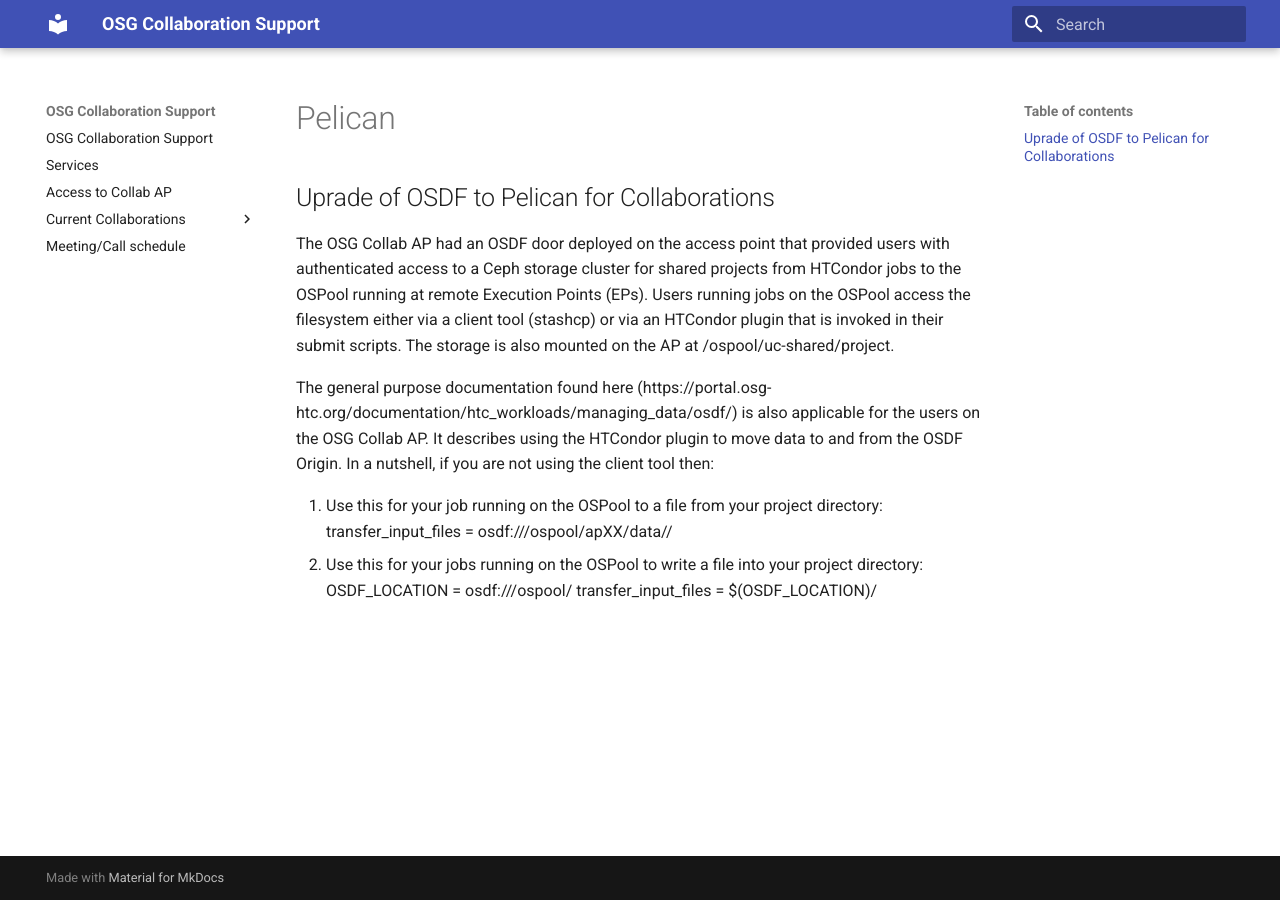
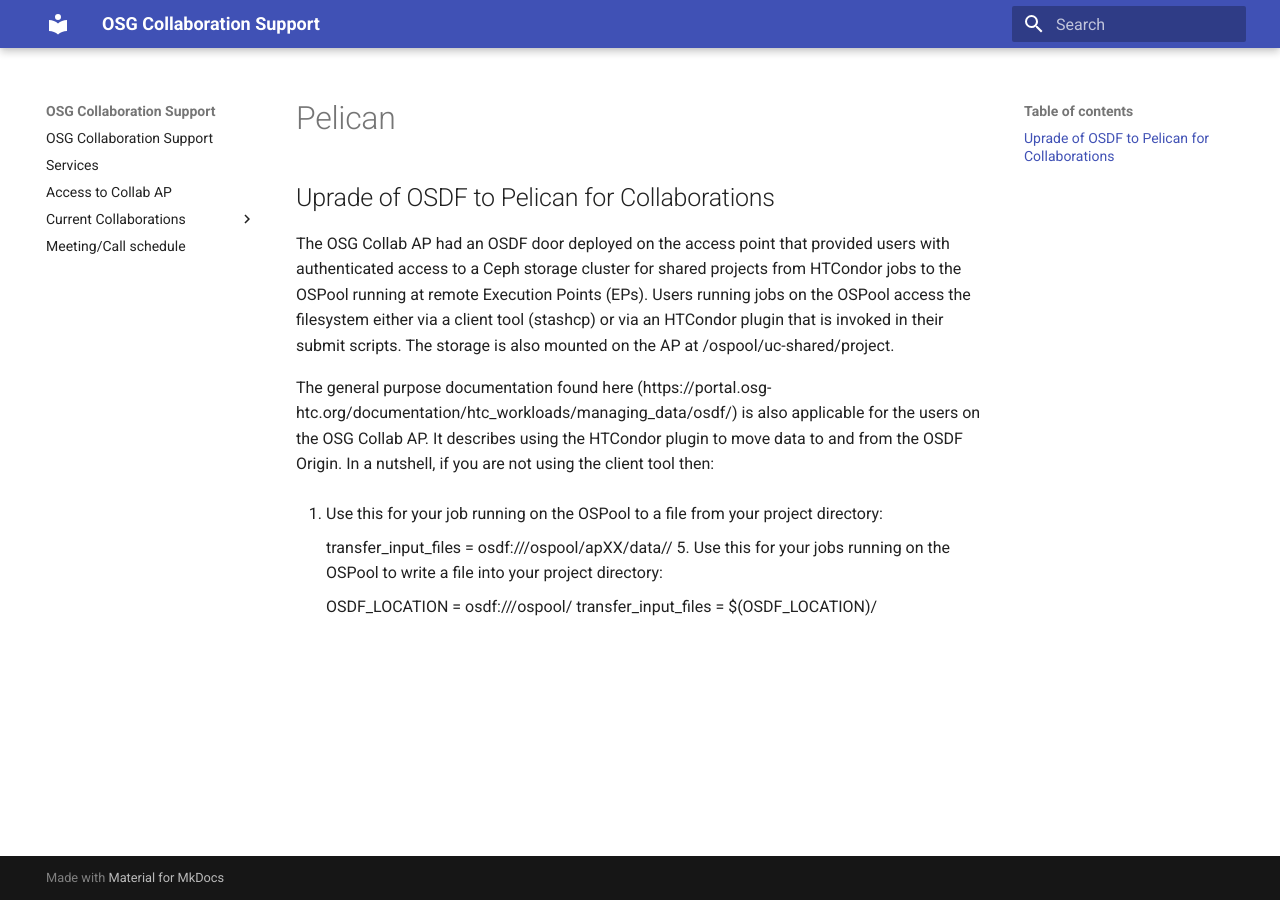
Before and after one commit to osg-htc/collaboration-support, an MkDocs documentation site: the page built from docs/misc/pelican.md, in a window 1280 px wide. Built offline with MkDocs 1.6.1 and Material for MkDocs 9.7.7, drawn with Linux system fonts in a browser that asks for light colours.

Commit message:
Update pelican.md

```diff
--- a/docs/misc/pelican.md
+++ b/docs/misc/pelican.md
@@ -6,7 +6,9 @@
 In a nutshell, if you are not using the client tool then:
 
   1. Use this for your job running on the OSPool to a file from your project directory:
-  transfer_input_files = osdf:///ospool/apXX/data/<username>/<file>
-  2. Use this for your jobs running on the OSPool to write a file into your project directory:
-  OSDF_LOCATION = osdf:///ospool/
-  transfer_input_files = $(OSDF_LOCATION)/<file>
+
+    transfer_input_files = osdf:///ospool/apXX/data/<username>/<file>
+  5. Use this for your jobs running on the OSPool to write a file into your project directory:
+
+    OSDF_LOCATION = osdf:///ospool/
+    transfer_input_files = $(OSDF_LOCATION)/<file>
```
